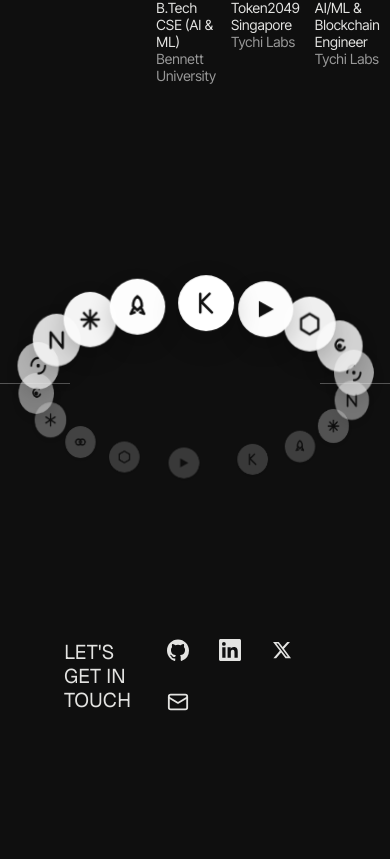
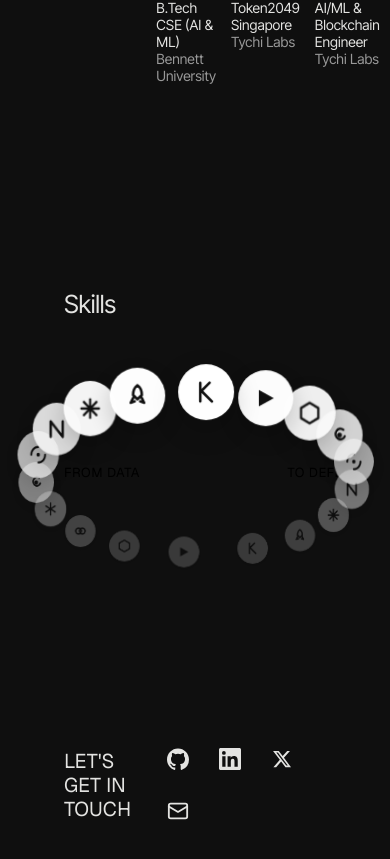
Before and after one commit to Gaurang1904/GaurangGupta.dev, a React (Vite) app: page / in a window 390 px wide. Shown: the part 2928-3787 px from the top of the page. Before the commit the page ends 3712 px from the top, so only its background shows below. Built offline with nearby package versions, Linux system fonts and the light colour scheme.

Commit message:
Implement drag-and-fling functionality for SkillsStrip carousel

```diff
--- a/src/components/SkillsStrip.tsx
+++ b/src/components/SkillsStrip.tsx
@@ -48,6 +48,9 @@ const SCALE_MIN = 0.55      // back-arc scale
 const OP_MIN = 0.22         // back-arc opacity (visible, not culled)
 const BRIGHT_MIN = 0.82
 const SAT_MIN = 0.70
+const DRAG_SENS = 0.0007     // revolutions per pixel dragged
+const RETURN_RATE = 2.5      // how fast momentum eases back to baseline speed
+const MAX_VEL = 3            // clamp fling velocity (rev/s)
 const TAU = Math.PI * 2
 
 const lerp = (a: number, b: number, t: number) => a + (b - a) * t
@@ -101,23 +104,95 @@ export function SkillsStrip() {
     let raf = 0
     let progress = 0
     let last = performance.now()
+    let dragging = false
+    let lastX = 0
+    let lastMoveT = 0
+    let vel = SPEED        // current angular velocity (rev/s)
+    let dragVel = 0        // smoothed velocity while dragging (the fling)
+
+    const onDown = (e: PointerEvent) => {
+      dragging = true
+      lastX = e.clientX
+      lastMoveT = performance.now()
+      dragVel = 0
+      try { stage.setPointerCapture(e.pointerId) } catch {}
+      stage.style.cursor = "grabbing"
+    }
+    const onMove = (e: PointerEvent) => {
+      if (!dragging) return
+      const now = performance.now()
+      const dt = Math.max(0.001, (now - lastMoveT) / 1000)
+      const dProg = (e.clientX - lastX) * DRAG_SENS   // follow the finger
+      lastX = e.clientX
+      lastMoveT = now
+      progress += dProg
+      progress -= Math.floor(progress)                // keep in [0, 1)
+      dragVel = dragVel * 0.5 + (dProg / dt) * 0.5     // track fling velocity (smoothed)
+      layout(progress)
+    }
+    const onUp = (e: PointerEvent) => {
+      if (!dragging) return
+      dragging = false
+      vel = clamp(dragVel, -MAX_VEL, MAX_VEL)          // carry the fling, then ease back
+      try { stage.releasePointerCapture(e.pointerId) } catch {}
+      stage.style.cursor = "grab"
+    }
+    stage.addEventListener("pointerdown", onDown)
+    stage.addEventListener("pointermove", onMove)
+    stage.addEventListener("pointerup", onUp)
+    stage.addEventListener("pointercancel", onUp)
+
     const tick = (now: number) => {
       const dt = Math.min(0.05, (now - last) / 1000)
       last = now
-      progress = (progress + SPEED * dt) % 1
+      if (dragging) {
+        if (now - lastMoveT > 60) dragVel = 0          // held still → no fling on release
+      } else {
+        vel += (SPEED - vel) * (1 - Math.exp(-RETURN_RATE * dt))  // ease velocity back to baseline
+        progress += vel * dt
+        progress -= Math.floor(progress)
+      }
       layout(progress)
       raf = requestAnimationFrame(tick)
     }
     raf = requestAnimationFrame(tick)
-    return () => { cancelAnimationFrame(raf); ro.disconnect() }
+
+    return () => {
+      cancelAnimationFrame(raf)
+      ro.disconnect()
+      stage.removeEventListener("pointerdown", onDown)
+      stage.removeEventListener("pointermove", onMove)
+      stage.removeEventListener("pointerup", onUp)
+      stage.removeEventListener("pointercancel", onUp)
+    }
   }, [])
 
   return (
-    <section style={{ position: "relative", padding: "70px 64px", overflow: "hidden" }}>
-      <div style={{ position: "absolute", top: "50%", left: 0, width: 70, height: 1, background: "var(--color-text-secondary)", opacity: 0.5 }} />
-      <div style={{ position: "absolute", top: "50%", right: 0, width: 70, height: 1, background: "var(--color-text-secondary)", opacity: 0.5 }} />
+    <section style={{ padding: "90px 64px", overflow: "hidden" }}>
+      <h2 className="text-h2" style={{ userSelect: "none", marginBottom: 36 }}>Skills</h2>
 
-      <div ref={stageRef} style={{ position: "relative", height: 230 }}>
+      <div style={{ position: "relative" }}>
+        {/* From Data ———  (left flank) */}
+        <div style={{ position: "absolute", top: "50%", left: 0, width: "20%", transform: "translateY(-50%)", display: "flex", alignItems: "center", gap: 14, pointerEvents: "none" }}>
+          <span className="text-geist" style={{ fontSize: 13, letterSpacing: "0.04em", textTransform: "uppercase", color: "#000000", whiteSpace: "nowrap" }}>From Data</span>
+          <div style={{ flex: 1, height: 1, background: "var(--color-text-secondary)", opacity: 0.7 }} />
+        </div>
+        {/* ——— To DeFi  (right flank) */}
+        <div style={{ position: "absolute", top: "50%", right: 0, width: "20%", transform: "translateY(-50%)", display: "flex", alignItems: "center", gap: 14, pointerEvents: "none" }}>
+          <div style={{ flex: 1, height: 1, background: "var(--color-text-secondary)", opacity: 0.7 }} />
+          <span className="text-geist" style={{ fontSize: 13, letterSpacing: "0.04em", textTransform: "uppercase", color: "#000000", whiteSpace: "nowrap" }}>To DeFi</span>
+        </div>
+
+        <div
+          ref={stageRef}
+          style={{
+            position: "relative",
+            height: 230,
+            cursor: "grab",
+            touchAction: "pan-y",   /* let the page scroll vertically; we handle horizontal drag */
+            userSelect: "none",
+          }}
+        >
         {Array.from({ length: COUNT }).map((_, i) => (
           <div
             key={i}
@@ -130,6 +205,7 @@ export function SkillsStrip() {
             <svg width="28" height="28" viewBox="0 0 24 24" aria-hidden="true">{MARKS[i % MARKS.length]}</svg>
           </div>
         ))}
+        </div>
       </div>
     </section>
   )
```
